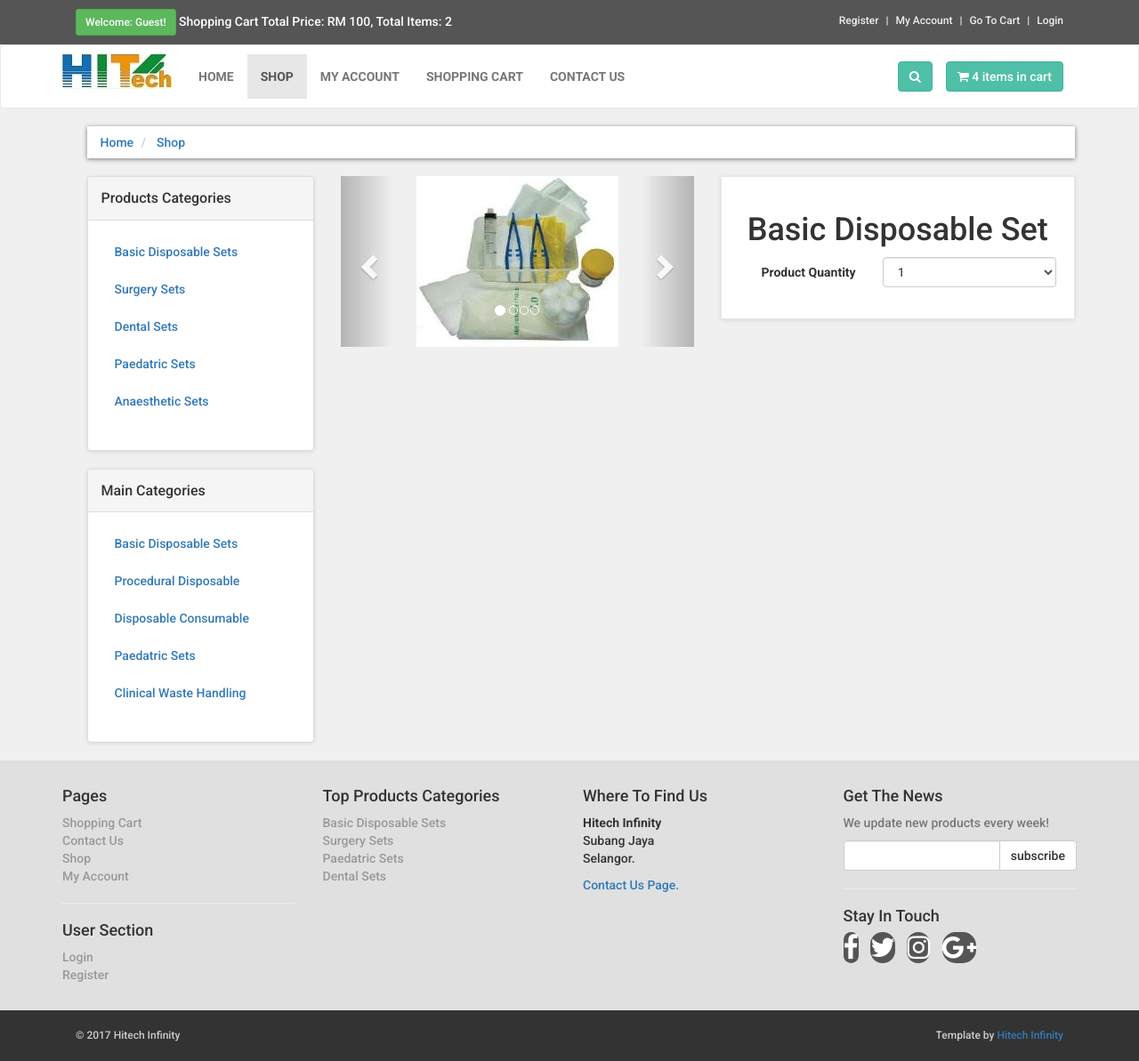
After one commit to sharvinbala/e-commerce, a PHP site: page /details.php in a window 1280 px wide. The commit adds this page. Shown: the whole page at 89% size. Run offline with PHP 8.4, Linux system fonts and the light colour scheme.

Commit message:
slides for product is okay

```diff
--- /dev/null
+++ b/details.php
@@ -0,0 +1,236 @@
+<!DOCTYPE html>
+<html>
+<head>
+<title>Hitech Infinity</title>
+
+<link href="http://fonts.googleapis.com/css?family=Roboto:500,500,700,300,100" rel="stylesheet">
+<link href="styles/bootstrap.min.css" rel="stylesheet">
+<link href="styles/style.css" rel="stylesheet">
+<link href="font-awesome/css/font-awesome.min.css" rel="stylesheet">
+</head>
+
+<body>
+<div id="top"><!--top starts -->
+	<div class="container"> <!--Container starts -->
+		<div class ="col-md-6 offer"> <!-- col md 6 offer starts -->
+			<a href="#" class="btn btn-success btn-sm">
+			Welcome: Guest!
+			</a>
+
+			<a href="#">
+			Shopping Cart Total Price: RM 100, Total Items: 2
+			</a>
+
+				</div><!--col md 6 offer ends -->
+				<div class="col-md-6"> <!--col-md-6 starts -->
+				<ul class="menu"><!--menu starts -->
+					<li>
+						<a href="customer_register.php">
+							Register
+						</a>
+					</li>
+
+					<li>
+						<a href="checkout.php">
+							My Account
+						</a>
+					</li>
+
+					<li>
+						<a href="cart.php">
+							Go To Cart
+						</a>
+					</li>
+
+					<li>
+						<a href="checkout.php">
+							Login
+						</a>
+					</li>
+
+				</ul><!--menu ends -->
+				</div><!--col-md-6 offer ends -->
+	</div><!--Container ends -->
+</div><!--top ends -->
+
+<div class="navbar navbar-default" id="navbar"><!--Navbar default starts -->
+	<div class="container"><!--container starts -->
+		<div class="navbar-header"> <!--Navbar header starts -->
+			<a class="navbar-brand home" href="index.php"> <!--Navbar brand starts -->
+				<img src="images/logo.jpg"alt="Hitech" class="hidden-xs">
+				<img src="images/logo original-small.jpg"alt="Hitech" class="visible-xs">
+
+			</a>  <!--Navbar brand ends -->
+			<button type="button" class="navbar-toggle" data-toggle="collapse" data-target="#navigation">
+				<span class="sr-only">Toggle Navigation</span>
+				<i class="fa fa-align-justify"></i>
+			</button>
+
+			<button type="button" class="navbar-toggle" data-toggle="collapse" data-target="#search">
+				<span class="sr-only">Toggle Search</span>
+				<i class="fa fa-search	"></i>
+			</button>
+
+		</div> <!--Navbar header ends -->
+
+			<div class="navbar-collapse collapse" id="navigation"> <!--navbar collapse starts -->
+
+				<div class="padding-nav"><!--padding nav starts -->
+
+					<ul class="nav navbar-nav navbar-left"><!--nav navbar-nav navbar-left starts -->
+
+						<li>
+							<a href="index.php">Home</a>
+						</li>
+
+						<li class="active">
+							<a href="shop.php">Shop</a>
+						</li>
+
+						<li>
+							<a href="checkout.php">My Account</a>
+						</li>
+
+						<li>
+							<a href="cart.php">Shopping Cart</a>
+						</li>
+
+						<li>
+							<a href="contact.php">Contact Us</a>
+						</li>
+
+					</ul><!--nav navbar-nav navbar-left ends -->
+
+				</div><!--padding nav ends -->
+
+					<a class="btn btn-primary navbar-btn right" href="cart.php"><!--"btn btn-primary navbar-btn right  starts-->
+						<i class="fa fa-shopping-cart"></i>
+						<span>4 items in cart</span>
+					</a><!--"btn btn-primary navbar-btn right ends-->
+
+					<div class="navbar-collapse collapse right"><!-- navbar collapse right starts-->
+
+						<button class="btn navbar-btn btn-primary" type="button" data-toggle="collapse" data-target="#search">
+							<span class="sr-only">Toggle Search</span>
+							<i class="fa fa-search"></i>
+						</button>
+
+					</div><!-- navbar collapse right ends-->
+
+					<div class="collapse clearfix" id="search"><!--collapse clearfix starts -->
+						<form class="navbar-form" method="get" action="results.php">
+							<div class="input-group"> <!--input-group start -->
+								<input class="form-control" type="text" placeholder="Search" name="user_query" required></input>
+									<span class="input-group-btn"> <!--input group button starts-->
+								<button type="submit" value="Search" name="search" class="btn btn-primary">
+									<i class="fa fa-search"></i>
+								</button>
+									</span><!--input group button ends-->
+							</div><!--input group ends -->
+
+						</form>
+
+					</div><!--collapse clearfix ends -->
+
+
+			</div><!--navbar collapse ends -->
+
+	</div> <!--Navbar default ends -->
+</div><!--Navbar default ends -->
+<!--Content here -->
+
+<div id="content"> <!-- content starts -->
+	<div class="container"><!-- container starts -->
+		<div class="col-md-12"><!-- col md 12 starts -->
+			<ul class="breadcrumb"><!-- breadcrumb starts -->
+				<li>
+					<a href="index.php">Home</a>
+				</li>
+				<li>
+					<a href="index.php">Shop</a>
+				</li>
+			</ul><!-- breadcrumb starts -->
+		</div><!-- col md 12 ends -->
+
+		<div class="col-md-3"><!-- col md 3 starts -->
+			<?php
+				include("includes/sidebar.php");
+			?>
+		</div><!-- col md 3 ends -->
+
+<div class="col-md-9"><!--col-md-9 starts -->
+	<div class="row" id="productMain"><!--row starts -->
+		<div class="col-sm-6"><!--col-sm6 starts -->
+			<div id="mainImage"><!--mainImage starts -->
+				<div id="myCarousel" class="carousel slide" data-ride="carousel">
+					<ol class="carousel-indicators"><!-- carousel indicators starts -->
+						<li data-target="#myCarousel" data-slide-to="0" class="active"></li>
+						<li data-target="#myCarousel" data-slide-to="1"</li>
+						<li data-target="#myCarousel" data-slide-to="2"</li>
+						<li data-target="#myCarousel" data-slide-to="3"</li>
+					</ol> <!-- carousel indicators ends -->
+						<div class="carousel-inner"><!--carousel inner starts -->
+							<div class="item active"><!--item active ends -->
+								<center>
+									<img src="admin_area/product_images/cat set.jpg" class="img-responsive">
+								</center>
+							</div><!--item active ends -->
+								<div class="item"><!--item active ends -->
+								<center>
+									<img src="admin_area/product_images/dental examination set.jpg" class="img-responsive">
+								</center>
+							</div>
+
+							<div class="item"><!--item active ends -->
+								<center>
+									<img src="admin_area/product_images/ofs1.jpg" class="img-responsive">
+								</center>
+							</div>
+
+						</div><!--carousel inners ends -->
+							<a class="left carousel-control" href="#myCarousel" data-slide="prev"><!--left carousel control starts -->
+					<span class="glyphicon glyphicon-chevron-left"></span>
+					<span class="sr-only">Previous</span>
+				</a><!--left carousel control ends -->
+
+				<a class="right carousel-control" href="#myCarousel" data-slide="next"><!--right carousel control starts -->
+					<span class="glyphicon glyphicon-chevron-right"></span>
+					<span class="sr-only">Next</span>
+				</a><!--right carousel control ends -->
+				</div><!--carousel inner ends -->
+			</div><!--mainImage ends -->
+		</div><!--col-sm-6 ends -->
+
+		<div class="col-sm-6"><!--col-sm-6 starts -->
+			<div class="box"><!--box starts -->
+				<h1 class="text-center">Basic Disposable Set</h1>
+					<form action="details.php" method="post" class="form-horizontal">
+						<div class="form-group"> <!--form-group starts -->
+							<label class="col-md-5 control-label">Product Quantity</label>
+								<div class="col-md-7"><!--col-md-7 starts -->
+									<select name="product_qty" class="form-control">
+										<option>1</option>
+										<option>2</option>
+										<option>3</option>
+										<option>4</option>
+										<option>5</option>
+									</select>
+								</div><!--col-md-7 ends -->
+						</div><!--form-group ends -->
+					</form>
+			</div><!--box ends -->
+		</div><!--col-sm-6 ends -->
+	</div><!--row ends -->
+</div><!--col-md-9 ends -->
+
+	</div><!-- container ends -->
+</div><!-- content ends -->
+<!--content till here -->
+<?php
+include ("includes/footer.php")
+?>
+<script src="js/jquery.min.js"></script>
+<script src="js/bootstrap.min.js"></script>
+
+</body>
+</html>
--- a/shop.php
+++ b/shop.php
@@ -290,7 +290,7 @@
 							<li><a href="shop.php">3</a></li>
 							<li><a href="shop.php">4</a></li>
 							<li><a href="shop.php">5</a></li>
-							<li><a href="shop.php">Last Page</a></li>
+							<li><a href="shop.php">First Page</a></li>
 						</ul><!--pagination ends -->
 					</center><!--center ends -->
 
```
Also changed, not shown: admin_area/product_images/bds-364.JPG (renamed from admin_area/product_images/BDS-364-Premium.JPG), admin_area/product_images/pds-1.JPG (renamed from admin_area/product_images/PD Dressing Set.JPG).
